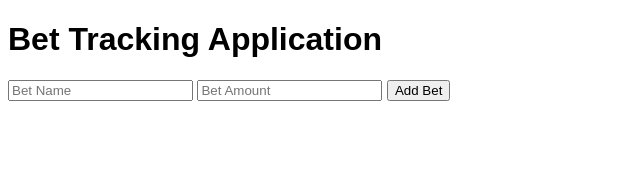
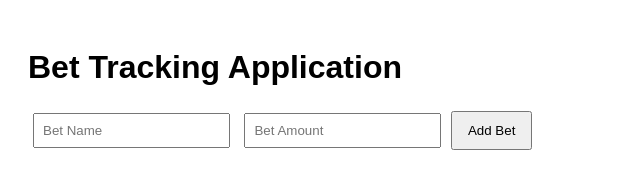
Before and after one commit to davidcherry23/bettrack, a plain HTML site: page index.html in a window 1280 px wide. Shown: the whole page, without its empty margins (0-640 px from the left). Drawn offline with Linux system fonts and the light colour scheme; no server answers.

Commit message:
Update styles.css

```diff
--- a/styles.css
+++ b/styles.css
@@ -1,3 +1,19 @@
 body {
     font-family: Arial, sans-serif;
+    padding: 20px;
 }
+
+input[type="text"], input[type="number"] {
+    padding: 8px;
+    margin: 5px;
+}
+
+button {
+    padding: 10px 15px;
+    cursor: pointer;
+}
+
+ul {
+    list-style-type: none;
+    padding: 0;
+}
```
